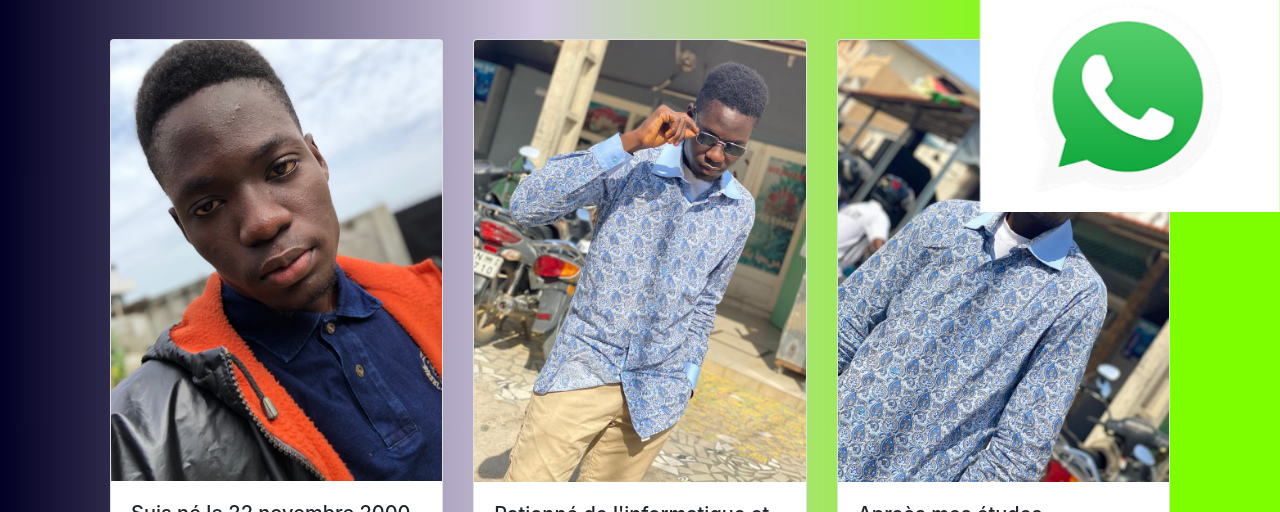
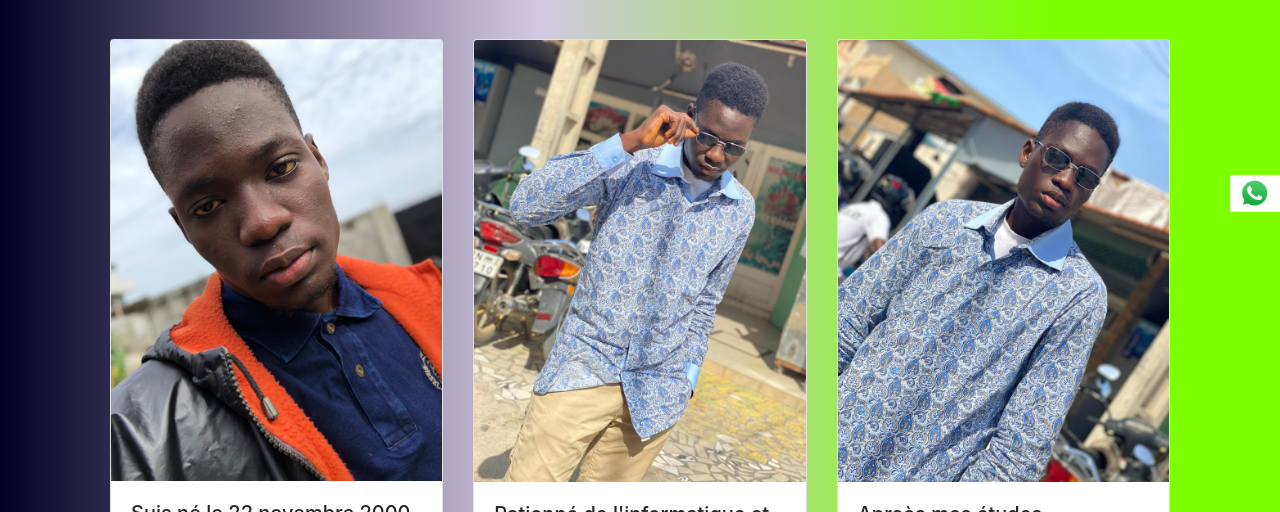
Before and after one commit to Yanngomez/new_site, a plain HTML site: page index.html in a window 1280 px wide. Shown: the part 588-1100 px from the top of the page. Drawn offline with nearby package versions, Linux system fonts and the light colour scheme; some packages are replaced by stand-ins of ours; a script that the page names is missing.

Commit message:
Update index.html

```diff
--- a/index.html
+++ b/index.html
@@ -167,7 +167,7 @@
 
         <div class="fixed-bottom" style="text-align: right;">
 
-            <a href="http://wa.me/22961560875" target="blank"><img src="i7.png" alt="" width="300px"></a>
+            <a href="http://wa.me/22961560875" target="blank"><img src="i7.png" alt="" width="50px"></a>
         </div>
 
     <script>
```
